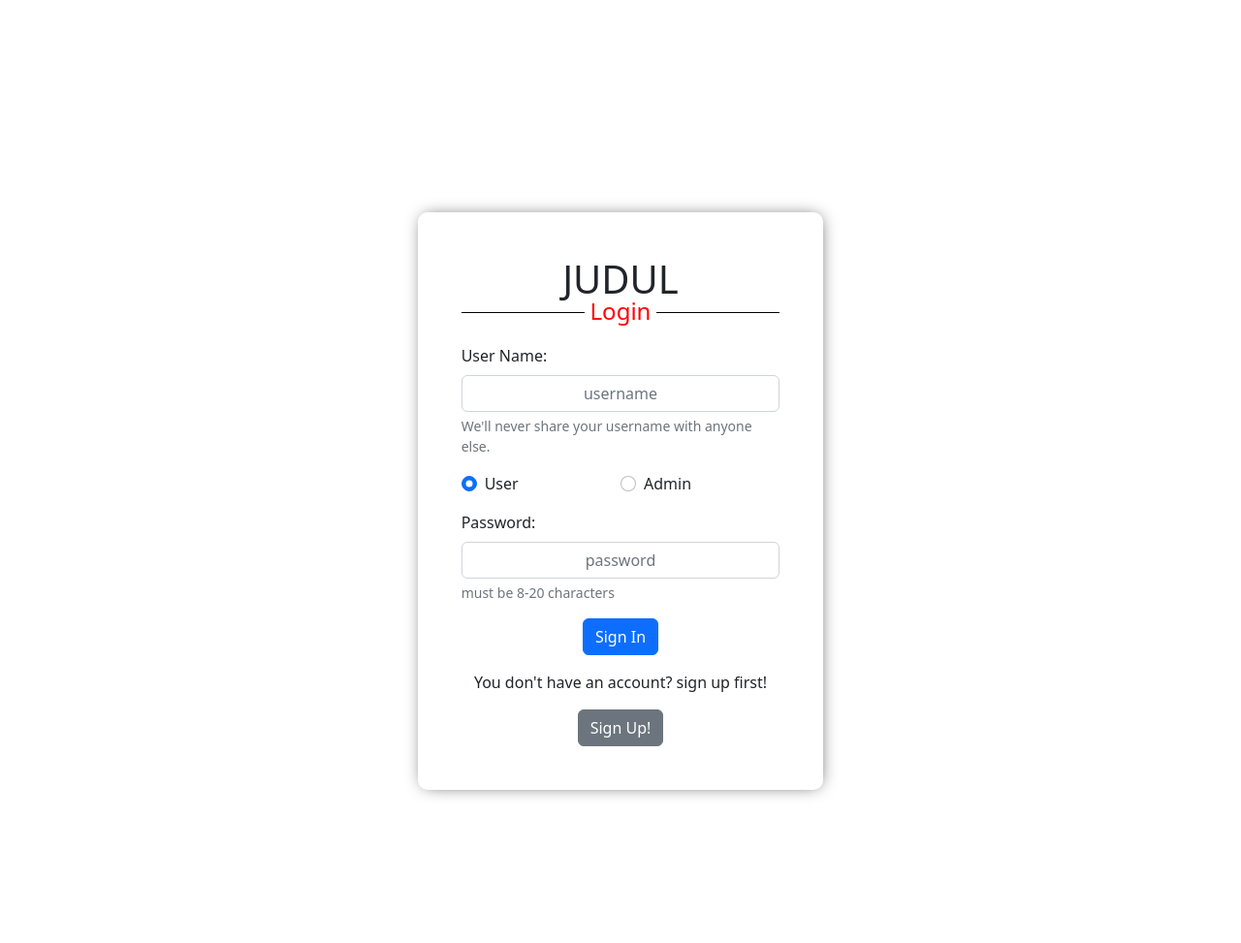
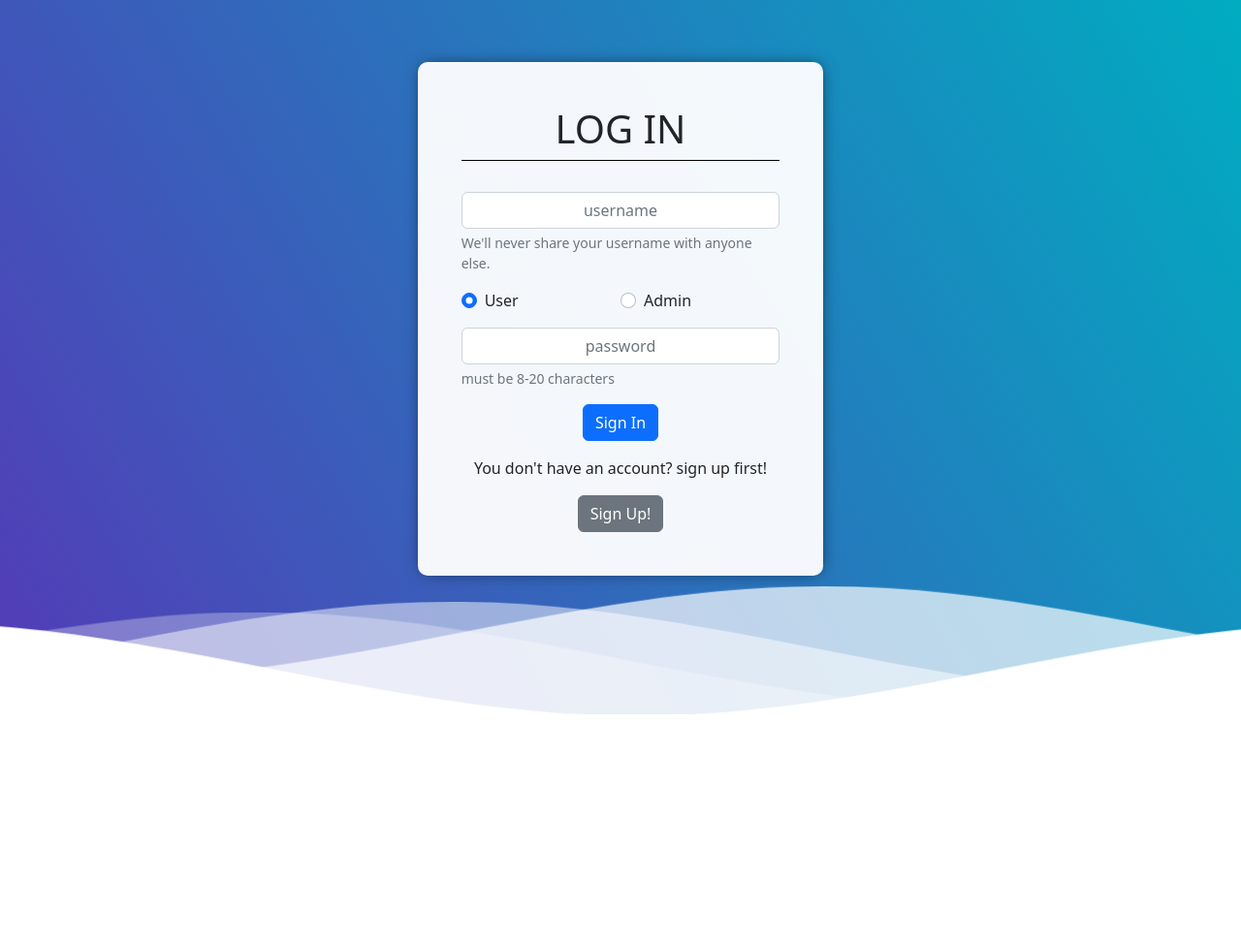
Before and after one commit to ChrisJulLimantoro/Goods-Lending-Website, a PHP site: page /login.php in a window 1280 px wide. Shown: the top 973 px of the page at 97% size. Run offline with PHP 8.4, Linux system fonts and the light colour scheme.

Commit message:
login try

```diff
--- a/login.php
+++ b/login.php
@@ -83,6 +83,7 @@
         }
         .box{
             padding: 45px;
+            background-color:rgba(255,255,255,.95);
             box-shadow: 1px 0px 17px -5px rgba(0,0,0,0.75);
             border-radius:10px;
         }
@@ -136,6 +137,51 @@
             100% {
                 transform : translate(1px,-2px) rotate(-1deg);
             }
+        }
+        .header {
+            position:relative;
+            background: linear-gradient(60deg, rgba(84,58,183,1) 0%, rgba(0,172,193,1) 100%);
+        }
+        .waves {
+            position:relative;
+            width: 100%;
+            height:20vh;
+            margin-bottom:-7px; /*Fix for safari gap*/
+            min-height:100px;
+            max-height:150px;
+        }
+        .parallax > use {
+            animation: move-forever 25s cubic-bezier(.55,.5,.45,.5)     infinite;
+        }
+        .parallax > use:nth-child(1) {
+            animation-delay: -2s;
+            animation-duration: 7s;
+        }
+        .parallax > use:nth-child(2) {
+            animation-delay: -3s;
+            animation-duration: 10s;
+        }
+        .parallax > use:nth-child(3) {
+            animation-delay: -4s;
+            animation-duration: 13s;
+        }
+        .parallax > use:nth-child(4) {
+            animation-delay: -5s;
+            animation-duration: 20s;
+        }
+        @keyframes move-forever {
+            0% {
+            transform: translate3d(-90px,0,0);
+            }
+            100% {
+                transform: translate3d(85px,0,0);
+            }
+        }
+        .flex { /*Flexbox for containers*/
+            display: flex;
+            justify-content: center;
+            align-items: center;
+            text-align: center;
         }
     </style>
     <script src="https://code.jquery.com/jquery-3.5.1.js"></script>
@@ -204,25 +250,23 @@
                             }
                         }});
                 });
-                // $("#inputPassword").on("keyup",function(){
-                //     $("#inputPassword")
-                // })
             })
     </script>
 
 
 </head>
 <body>
-    <div class="container-fluid d-flex align-items-center justify-content-center" style="min-height: 100vh">
+    <div class="header pt-5">
+    <!--Waves Container-->
+    <div class="container-fluid d-flex align-items-center justify-content-center pt-3">
         <div class="row" style="width: 100%">
             <div class="col-lg-4 col-md-3 col-sm-2 col-1"></div>
             <div class="col-lg-4 col-md-6 col-sm-8 col-10 box">
-                <h1 class="text-center">JUDUL</h1>
-                <h4 class="subtitle-login text-center" style="color:red; border-bottom:1px solid black;line-height:0.1em;"><span style="background-color:white; padding:0px 6px">Login</span></h4>
+                <h1 class="text-center">LOG IN</h1>
+                <h4 class="subtitle-login text-center" style="border-bottom:1px solid black;line-height:0.1em;"></h4>
                 <form action="login.php" method="post">
                     <div class="mb-3">
                         <br>
-                        <label for="inputUserName" class="form-label">User Name:</label>
                         <div class="container-fluid position-relative p-0">
                             <input type="text" class="form-control text-center" id="inputUsername" aria-describedby="userHelp" name="user" placeholder="username">
                             <span id="statusUser" hidden="hidden"><img src="assets/check.png" width="24px" height="24px" style="position:absolute;top:5.4pt;right:10.2pt;"></span>
@@ -245,7 +289,6 @@
                         <br>
                     </div>
                     <div class="mb-3">
-                        <label for="inputUserName" class="form-label">Password:</label>
                         <div class="container-fluid position-relative p-0">
                             <input type="password" class="form-control text-center" id="inputPassword" aria-describedby="passHelp" name="pass" placeholder="password">
                             <span id="statusPass" hidden="hidden"><img src="assets/check.png" width="24px" height="24px" style="position:absolute;top:5.4pt;right:10.2pt;"></span>
@@ -265,5 +308,23 @@
             </div>
         </div>
     </div>
+    <div>
+        <svg class="waves" xmlns="http://www.w3.org/2000/svg" xmlns:xlink="http://www.w3.org/1999/xlink"
+        viewBox="0 24 150 28" preserveAspectRatio="none" shape-rendering="auto">
+        <defs>
+        <path id="gentle-wave" d="M-160 44c30 0 58-18 88-18s 58 18 88 18 58-18 88-18 58 18 88 18 v44h-352z" />
+        </defs>
+        <g class="parallax">
+        <use xlink:href="#gentle-wave" x="48" y="0" fill="rgba(255,255,255,0.7)" />
+        <use xlink:href="#gentle-wave" x="48" y="3" fill="rgba(255,255,255,0.5)" />
+        <use xlink:href="#gentle-wave" x="48" y="5" fill="rgba(255,255,255,0.3)" />
+        <use xlink:href="#gentle-wave" x="48" y="7" fill="#fff" />
+        </g>
+        </svg>
+    </div>
+    <!--Waves end-->
+
+    </div>
+
 </body>
 </html>
```
